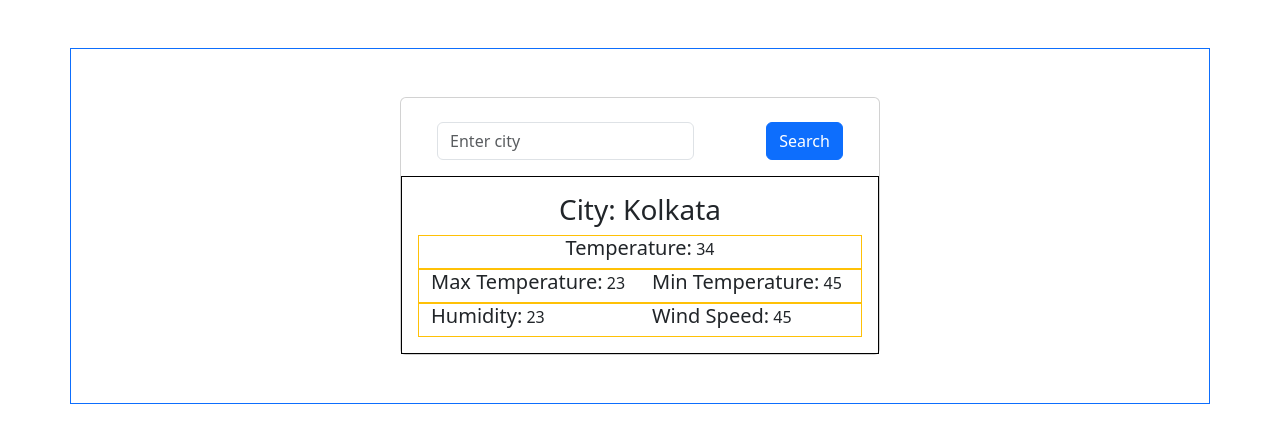
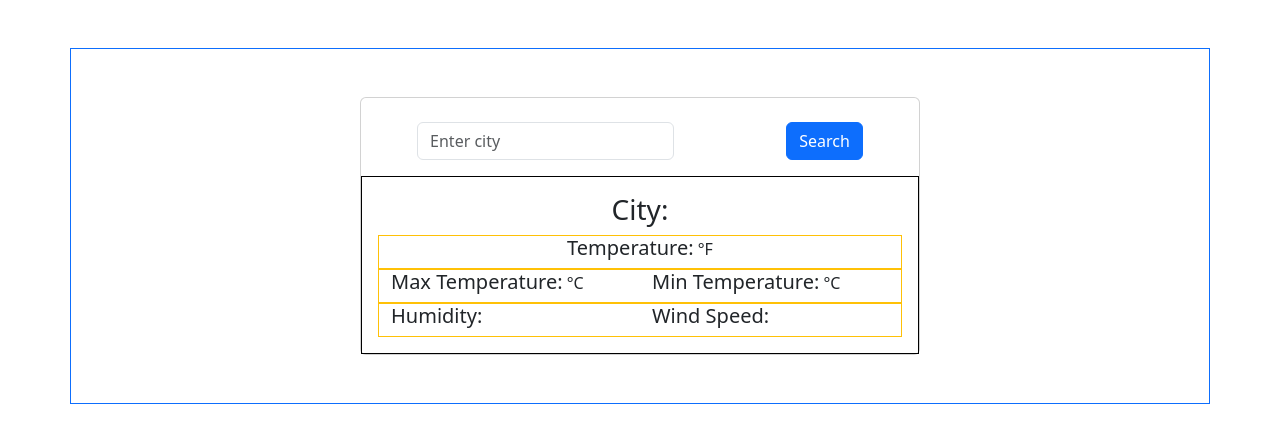
Before and after one commit to itspriyambhattacharya/js_weather_app_project, a plain HTML site: page index.html in a window 1280 px wide. Drawn offline with nearby package versions, Linux system fonts and the light colour scheme.

Commit message:
feat: removed static values from HTML, values will come from jss after fetching the api

```diff
--- a/index.html
+++ b/index.html
@@ -13,7 +13,7 @@
     <main
       class="container d-flex justify-content-center align-items-center my-5 py-5 border border-primary"
     >
-      <div class="card pt-4" style="width: 30rem">
+      <div class="card pt-4 mw-100" style="width: 35rem">
         <!-- search btn start -->
         <div
           id="search-box"
@@ -37,34 +37,32 @@
         <div
           class="border border-black card-body d-flex flex-column justify-content-around align-items-center"
         >
-          <h3 class="card-title text-center">
-            City: <span id="city">Kolkata</span>
-          </h3>
+          <h3 class="card-title text-center">City: <span id="city"></span></h3>
           <div class="row w-100 border border-warning">
             <div class="col text-center">
               <h5 class="d-inline-block">Temperature:</h5>
-              <span id="temp-val">34</span>
+              <span id="temp-val"></span>°F
             </div>
           </div>
           <div class="row w-100 border border-warning">
             <div class="col">
               <h5 class="d-inline-block">Max Temperature:</h5>
-              <span id="max-temp-val">23</span>
+              <span id="max-temp-val"></span>°C
             </div>
             <div class="col">
               <h5 class="d-inline-block">Min Temperature:</h5>
-              <span id="min-temp-val">45</span>
+              <span id="min-temp-val"></span>°C
             </div>
           </div>
 
           <div class="row w-100 border border-warning">
             <div class="col">
               <h5 class="d-inline-block">Humidity:</h5>
-              <span id="humidity-val">23</span>
+              <span id="humidity-val"></span>
             </div>
             <div class="col">
               <h5 class="d-inline-block">Wind Speed:</h5>
-              <span id="wind-speed-val">45</span>
+              <span id="wind-speed-val"></span>
             </div>
           </div>
         </div>
```
